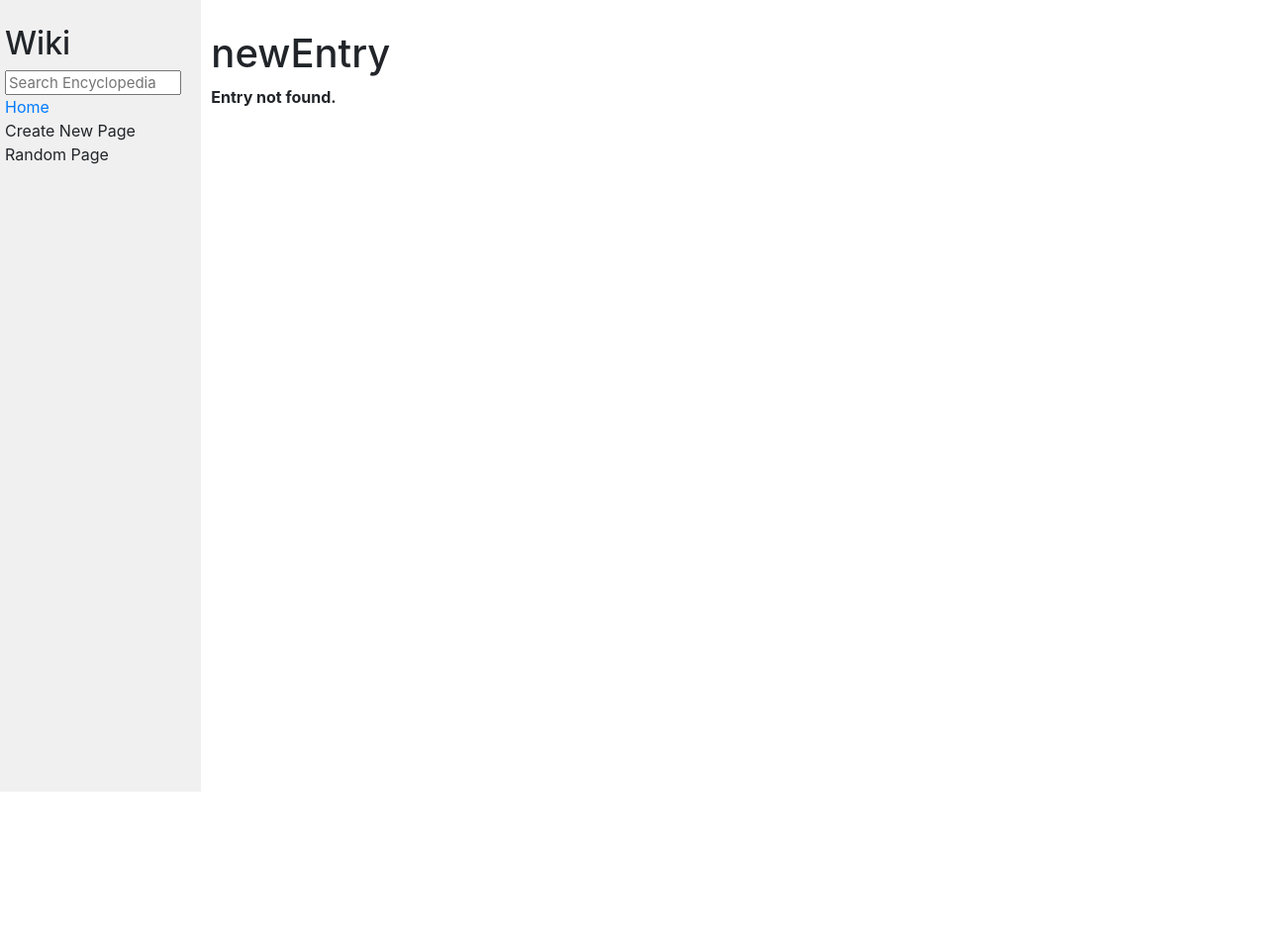
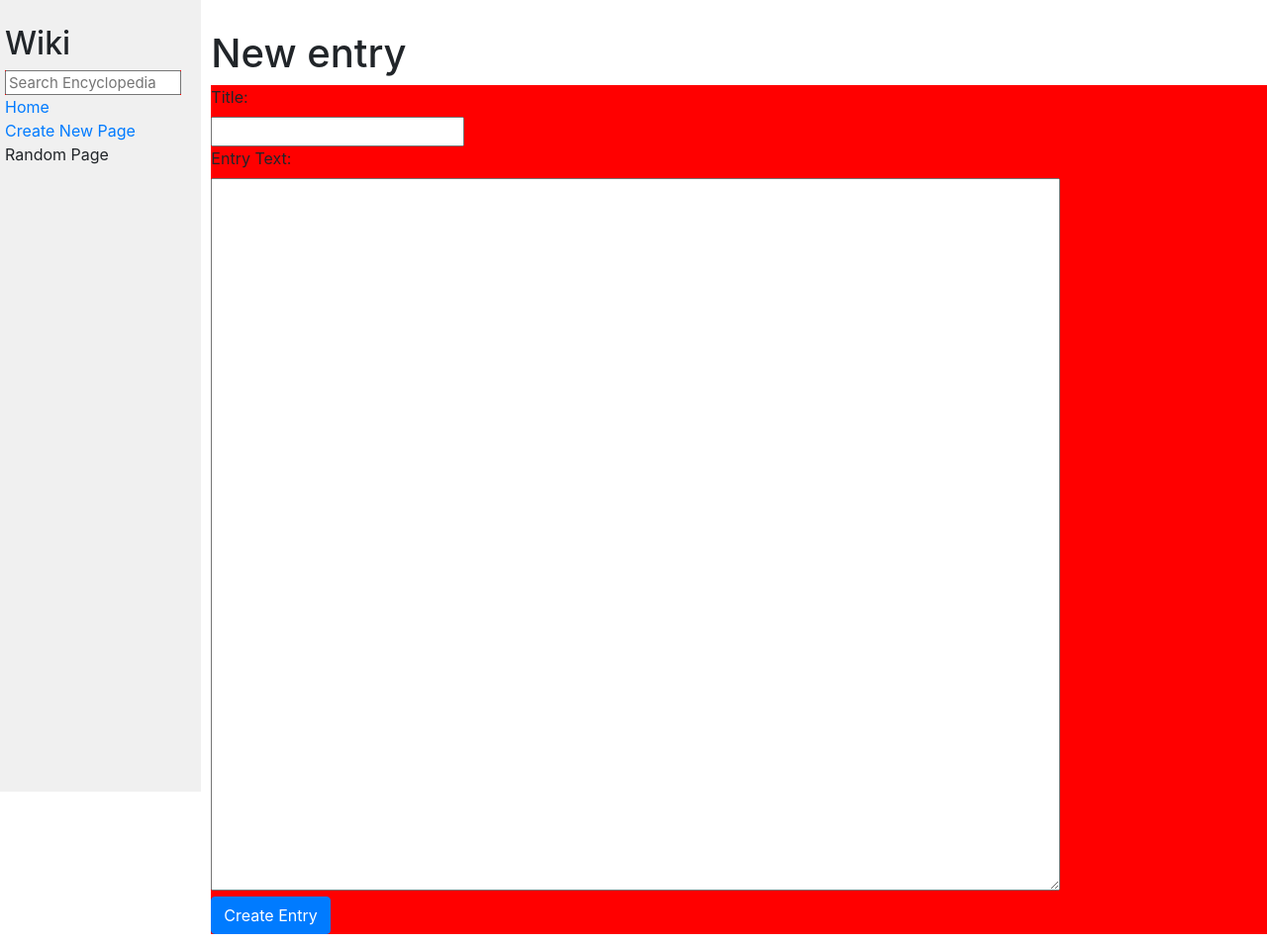
Before and after one commit to michelle123456789/Wiki, a Django app: page /wiki/newEntry/ in a window 1280 px wide. Shown: the whole page at 99% size. Before the commit the page ends 800 px from the top, so only its background shows below. Run offline with Django 3.2, Linux system fonts and the light colour scheme; some libraries are stand-ins or nearby versions.

Commit message:
Added feature newEntry

```diff
--- a/wiki/encyclopedia/static/encyclopedia/styles.css
+++ b/wiki/encyclopedia/static/encyclopedia/styles.css
@@ -36,3 +36,9 @@ textarea {
 .sidebar h2 {
     margin-top: 5px;
 }
+
+form{
+    display: flexbox;
+    flex-direction: column;
+    background-color: red;
+}
--- a/wiki/encyclopedia/templates/encyclopedia/layout.html
+++ b/wiki/encyclopedia/templates/encyclopedia/layout.html
@@ -19,7 +19,7 @@
                     <a href="{% url 'index' %}">Home</a>
                 </div>
                 <div>
-                    Create New Page
+                    <a href="{% url 'newEntry' %}">Create New Page</a>
                 </div>
                 <div>
                     Random Page
--- /dev/null
+++ b/wiki/encyclopedia/templates/encyclopedia/newEntry.html
@@ -0,0 +1,28 @@
+{% extends "encyclopedia/layout.html" %}
+
+{% block title %}New entry{% endblock %}
+
+{% block body %}
+    <h1>New entry</h1>
+    {% if error %}
+        <div class="alert alert-danger">{{ error }}</div>
+    {% endif %}
+    <form action="{% url 'newEntry' %}" method="post">
+        {% comment %} mandatory in Django forms due to safety reasons {% endcomment %}
+        {% csrf_token %}
+        <div>
+            {% comment %} for attribute references label to textbox {% endcomment %}
+            <label for="title">Title:</label><br>
+            <input type="text" name="title" id="title" required>
+        </div>
+
+        <div>
+            <label for="entryText">Entry Text:</label><br>
+            <textarea name="entryText" id="entryText" rows="10" cols="80" required></textarea>
+        </div>
+
+        <div>
+            <input type="submit" value="Create Entry" class="btn btn-primary">
+        </div>
+    </form>
+{% endblock %}
--- a/wiki/encyclopedia/urls.py
+++ b/wiki/encyclopedia/urls.py
@@ -2,7 +2,9 @@ from django.urls import path
 
 from . import views
 
+#always more specific to less specific URLs!!!
 urlpatterns = [
     path("", views.index, name="index"),
+    path("wiki/newEntry/", views.newEntry, name="newEntry"),
     path("wiki/<str:title>/", views.entry, name="entry")
 ]
--- a/wiki/encyclopedia/views.py
+++ b/wiki/encyclopedia/views.py
@@ -1,4 +1,4 @@
-from django.shortcuts import render
+from django.shortcuts import render, redirect
 
 from . import util
 
@@ -13,3 +13,23 @@ def entry(request, title):
         "title": title,
         "content": util.get_entry(title)
     })
+
+
+def newEntry(request):
+    if request.method == "POST":
+        #get info from HTML form -> comes from "name" attribute
+        title = request.POST.get("title")
+        content = request.POST.get("entryText")
+
+        # Check if entry already exists
+        if util.get_entry(title):
+            return render(request, "encyclopedia/newEntry.html", {
+                "error": f'An entry with the title "{title}" already exists. Please edit the already existing entry or choose another topic'
+            })
+
+        # Save the new entry
+        util.save_entry(title, content)
+        return redirect("entry", title=title)
+
+    # GET request → show the empty form if nothing entered
+    return render(request, "encyclopedia/newEntry.html")
```
Also changed, not shown: wiki/entries/C.md (added, +1 -0 lines), wiki/entries/Java.md (added, +1 -0 lines).
